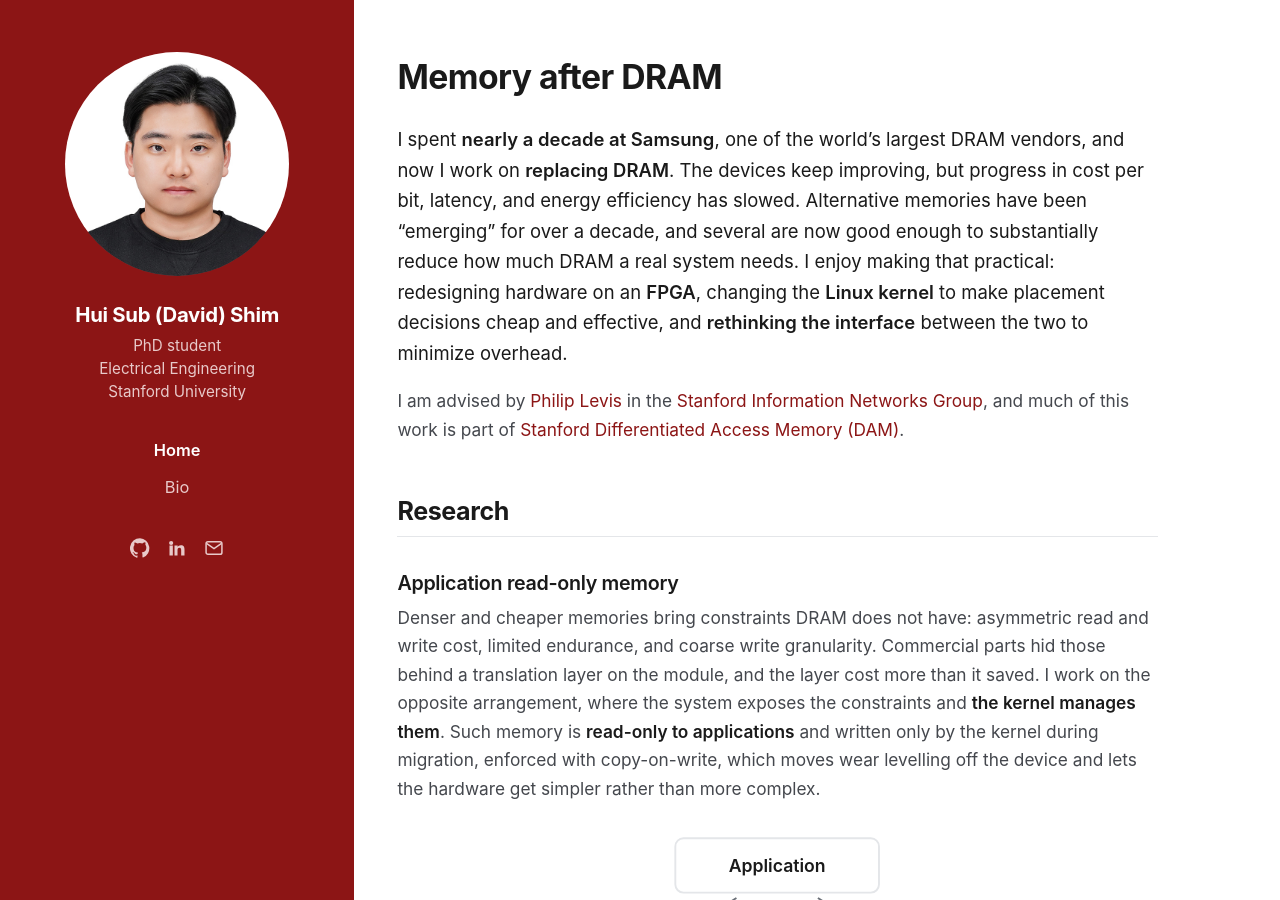
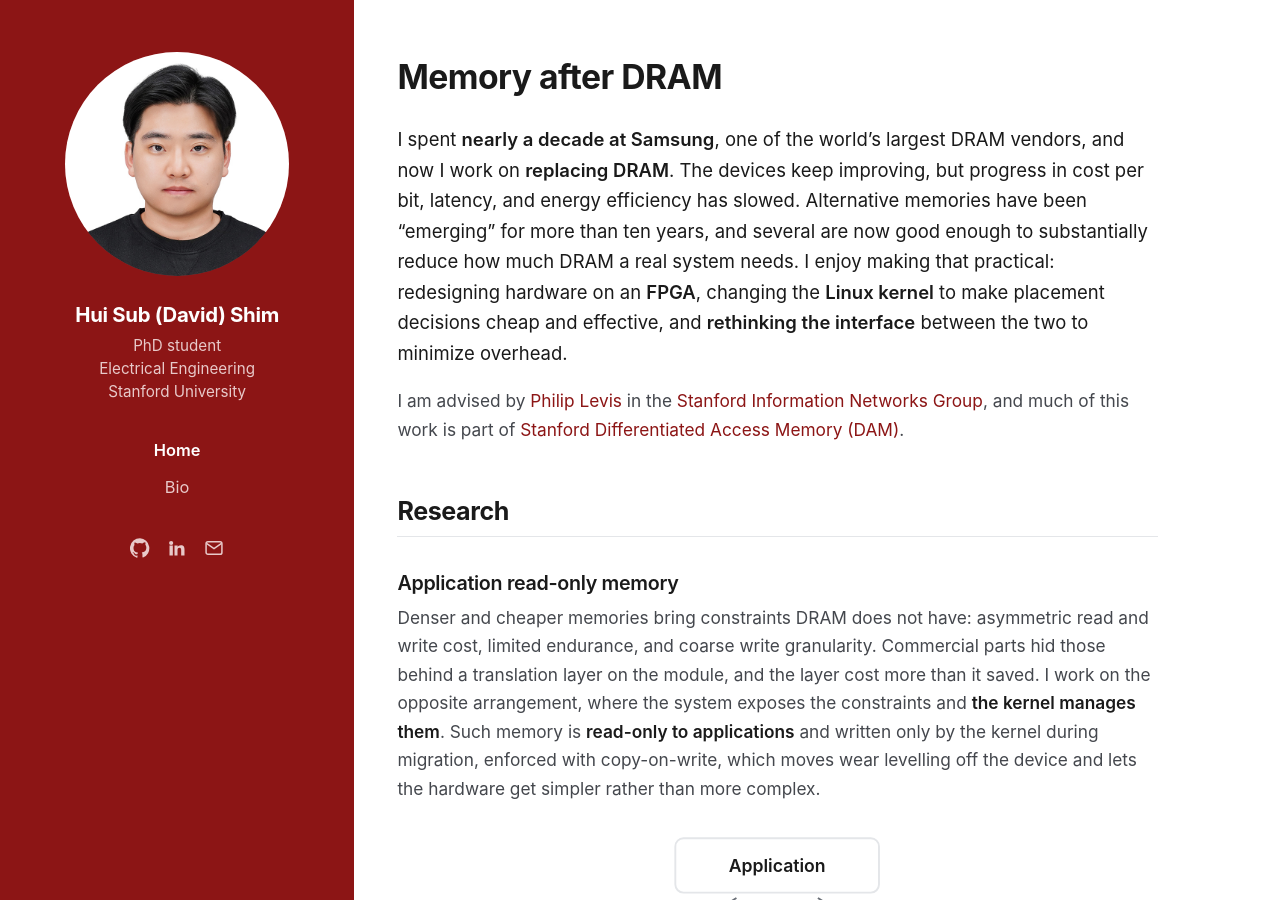
Before and after one commit to davidshim0/davidshim0.github.io, a Jekyll site: the page built from index.html, in a window 1280 px wide and 900 px high. Built offline with Jekyll 4.4.1, drawn with Linux system fonts in a browser that asks for light colours.

Commit message:
Avoid repeating "decade" in the front page lede
Co-Authored-By: Claude Opus 5 <noreply@anthropic.com>

```diff
--- a/index.html
+++ b/index.html
@@ -9,7 +9,7 @@ show_title: false
   I spent <strong>nearly a decade at Samsung</strong>, one of the world’s largest DRAM
   vendors, and now I work on <strong>replacing DRAM</strong>. The devices keep improving, but
   progress in cost per bit, latency, and energy efficiency has slowed.
-  Alternative memories have been “emerging” for over a decade, and several
+  Alternative memories have been “emerging” for more than ten years, and several
   are now good enough to substantially reduce how much DRAM a real system
   needs. I enjoy making that practical: redesigning hardware on an
   <strong>FPGA</strong>, changing the <strong>Linux kernel</strong> to make placement decisions cheap
```
